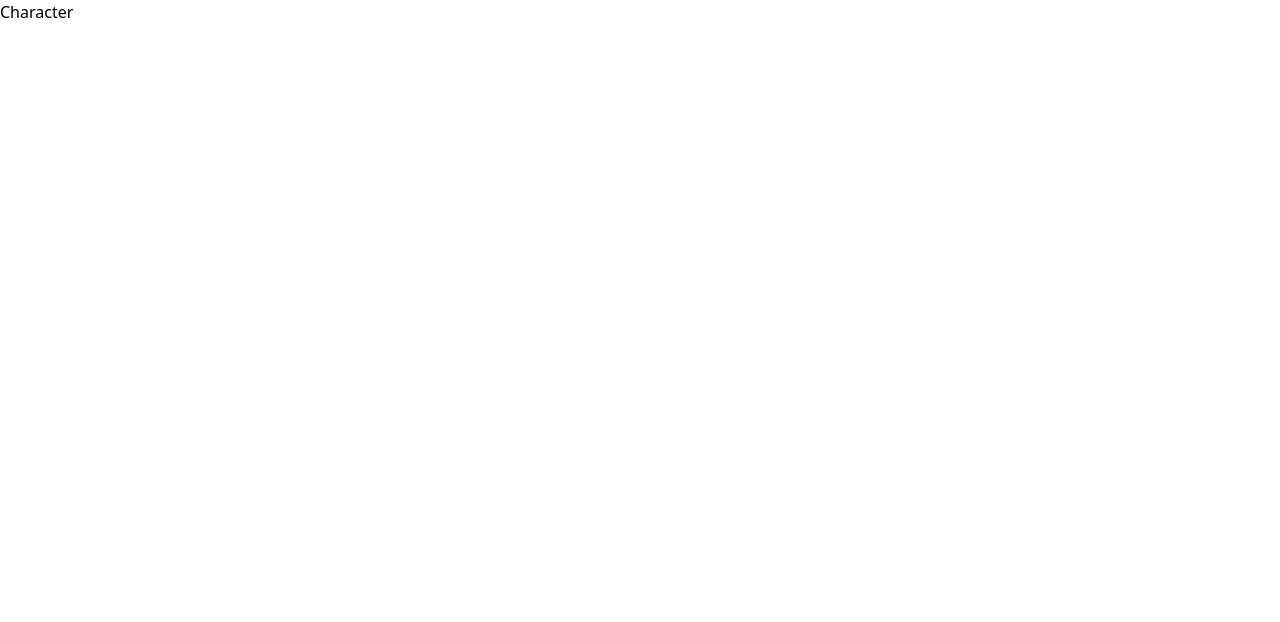
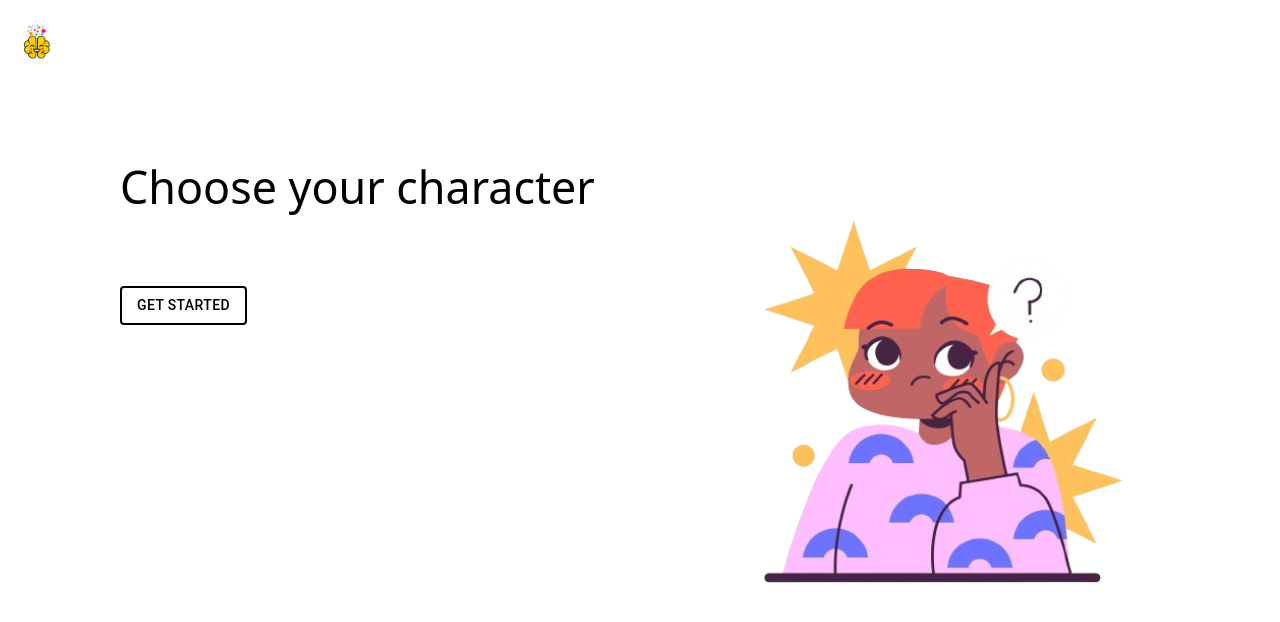
Before and after one commit to Kevindua26/Calmify-, a React (Vite) app in the folder frontend/: page /character in a window 1280 px wide. Shown: the top 622 px of the page. Built offline with nearby package versions, Linux system fonts and the light colour scheme.

Commit message:
Add Character Page

```diff
--- a/frontend/src/pages/Character.jsx
+++ b/frontend/src/pages/Character.jsx
@@ -1,9 +1,96 @@
-import React from 'react'
+import React from "react";
+import homeImg from "../assets/home.png";
+import characterImg from "../assets/character.png"
+import Button from "@mui/material/Button";
+import logo from "../assets/logo.png";
+import { Link } from "react-router-dom";
 
 const Character = () => {
   return (
-    <div>Character</div>
-  )
-}
+    <div className="Character w-screen h-screen py-4 relative flex flex-col md:flex-row">
+      <img
+        src={logo}
+        alt="logo"
+        className="absolute top-5 left-4 h-11 w-11 z-10"
+      />
 
-export default Character
+      {/* Mobile view */}
+      <div className="w-full flex flex-col items-center md:hidden">
+        <div className="flex justify-center">
+          {" "}
+          <img src={characterImg} alt="home" className="w-[95%] h-auto" />
+        </div>
+
+        <div className="p-6 text-center -mt-20">
+          <h1 className="text-[2rem] font-medium leading-[2.5rem]">
+            Choose your character<br />
+
+          </h1>
+          <h2 className="text-xl font-normal mt-4">
+            A platform where you can play Games, watch videos, complete tasks by
+            defeating demons.
+          </h2>
+          <Button
+            sx={{
+              marginTop: "2rem",
+              color: "black",
+              border: "2px solid black",
+              ":hover": {
+                backgroundColor: "light-gray",
+                border: "2px solid black",
+                boxShadow:
+                  "inset 0 -100px 0 rgba(41, 41, 41, .05), 0 4px 6px 0 rgba(0, 0, 0, .1), 0 1px 10px 0 rgba(0, 0, 0, .1), 0 2px 4px -1px rgba(0, 0, 0, .1);",
+              },
+            }}
+            variant="outlined"
+          >
+            Get Started
+          </Button>
+        </div>
+      </div>
+
+      {/* Desktop view */}
+      <div className="hidden md:flex w-full h-full">
+        <div className="w-2/4 p-6 pt-36 flex flex-col gap-9 lg:pl-20">
+          <div className="pl-10">
+            <h1 className="lg:text-[2.8rem] font-medium leading-[3.4rem] md:text-[2.4rem]">
+            Choose your character<br />
+
+            </h1>
+          </div>
+          <div className="pl-10">
+
+            {/* <h2 className="text-2xl font-normal md:text-[1.3rem]">
+              A platform where you can play Games, watch videos, complete tasks
+              by defeating demons.
+            </h2> */}
+          </div>
+          <div className="pl-10">
+            <Link to={"/reels"}>
+              <Button
+                sx={{
+                  color: "black",
+                  border: "2px solid black",
+                  ":hover": {
+                    backgroundColor: "light-gray",
+                    border: "2px solid black",
+                    boxShadow:
+                      "inset 0 -100px 0 rgba(41, 41, 41, .05), 0 4px 6px 0 rgba(0, 0, 0, .1), 0 1px 10px 0 rgba(0, 0, 0, .1), 0 2px 4px -1px rgba(0, 0, 0, .1);",
+                  },
+                }}
+                variant="outlined"
+              >
+                Get Started
+              </Button>
+            </Link>
+          </div>
+        </div>
+        <div className="w-2/4 ml-auto flex justify-center items-center">
+          <img className="w-full max-w-lg" src={characterImg} alt="home" />
+        </div>
+      </div>
+    </div>
+  );
+};
+
+export default Character;
```
Also changed, not shown: frontend/src/assets/character.jpg (added), frontend/src/assets/character.png (added).
